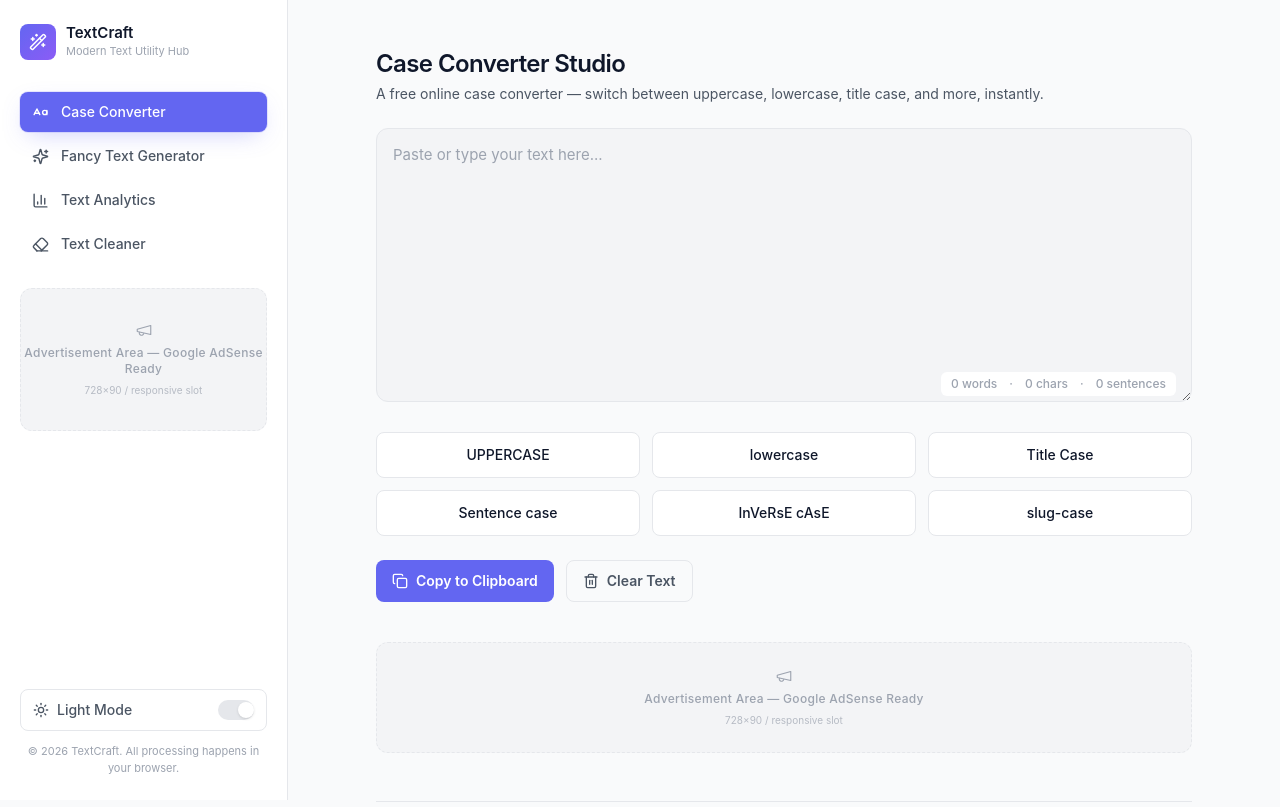
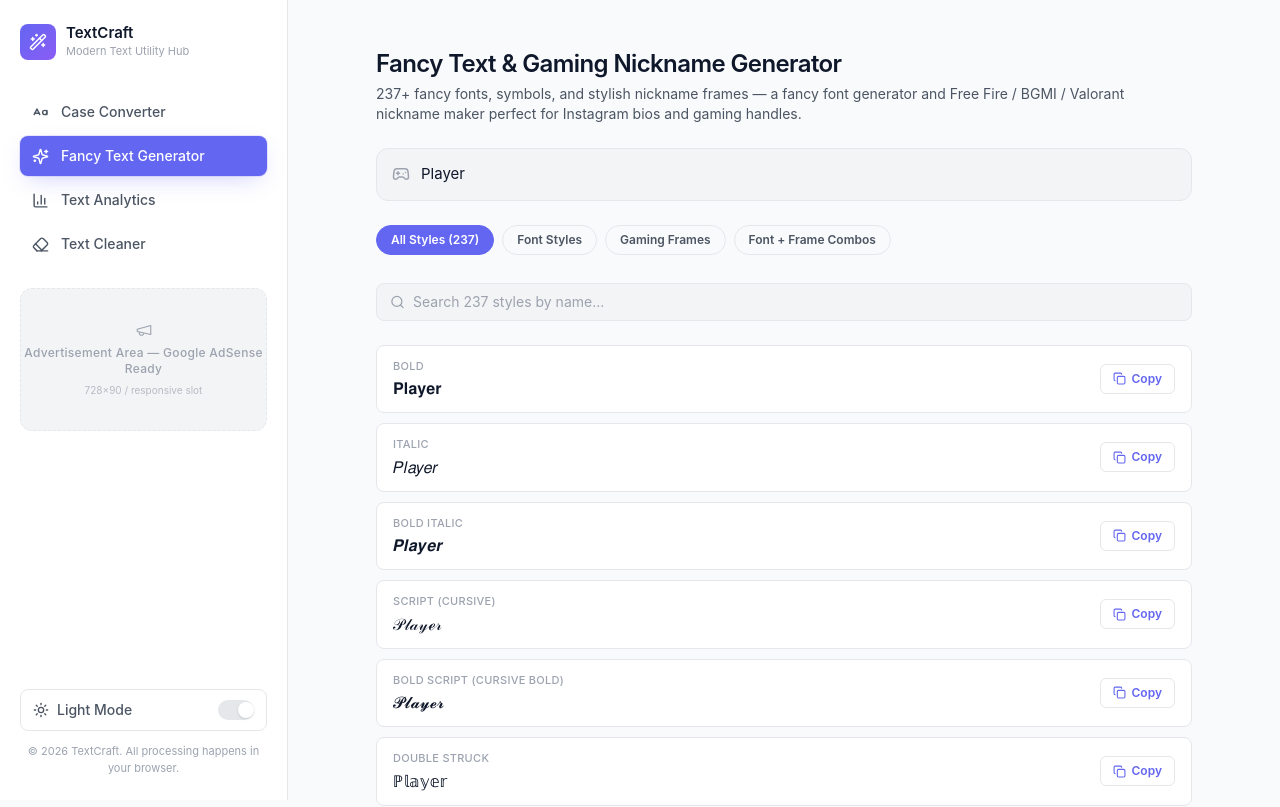
Before and after one commit to aiindiancomputer/textcraft, a Next.js app: page / in a window 1280 px wide. Shown: the top 807 px of the page. Built offline with nearby package versions, Linux system fonts and the light colour scheme.

Commit message:
fix: set default tool to fancy text, added dynamic URL parameters, and fixed branding to FancyCraft

```diff
--- a/app/layout.tsx
+++ b/app/layout.tsx
@@ -2,17 +2,13 @@ import type { Metadata } from "next";
 import "./globals.css";
 
 export const metadata: Metadata = {
-  // 1. Base URL config jo Google Search Console aur sitemap mappings ke liye bohot zaroori hai
   metadataBase: new URL("https://fancycraft.vercel.app"),
 
-  // 2. High-CTR SEO Title jo target keywords ko organically target karta hai
-  title: "TextCraft — Fancy Font Generator for Instagram Bio, Free Fire & BGMI",
-
-  // 3. Keyword-rich meta description jo users ko search page se click karne par majboor karega
+  // Branding badal kar FancyCraft kar diya
+  title: "FancyCraft — Fancy Font Generator for Instagram Bio, Free Fire & BGMI",
   description:
     "Generate 1000+ stylish fonts, cool text symbols, and aesthetic names for Instagram bio, Free Fire, BGMI, and WhatsApp instantly. Free online copy & paste fancy nickname maker, case converter, and utility hub.",
 
-  // 4. Exact high-volume search phrases jo teri audience dhoondti hai
   keywords: [
     "online case converter",
     "fancy fonts for instagram bio",
@@ -21,34 +17,28 @@ export const metadata: Metadata = {
     "word counter online tool",
     "clean messy text tool",
     "text analytics",
+    "cool fonts copy paste",
+    "instagram font style modifier",
     "stylish text generator",
     "fancy text copy paste",
-    "cool fonts copy paste",
-    "instagram font style modifier"
+    "fancycraft",
   ],
 
-  // 5. Canonical link jo duplicate content issues ko completely fix karta hai
   alternates: {
     canonical: "/",
   },
 
-  // 6. Social media sharing optimize karne ke liye OpenGraph protocols
   openGraph: {
-    title: "TextCraft — Modern Text Utility Hub & Fancy Font Generator",
+    title: "FancyCraft — Modern Text Utility Hub & Fancy Font Generator",
     description:
-      "Convert case, generate 237+ fancy fonts and gaming nicknames, analyze text, and clean messy text — 100% free, all in your browser.",
+      "Convert case, generate 1000+ fancy fonts and gaming nicknames, analyze text, and clean messy text — 100% free, all in your browser.",
     type: "website",
     url: "https://fancycraft.vercel.app",
-    siteName: "TextCraft",
+    siteName: "FancyCraft",
     locale: "en_US",
   },
 };
 
-// Runs synchronously in <head>, before React hydrates and before first
-// paint, so the correct theme class is already on <html> when the page
-// renders. This is what eliminates the light/dark "flash" on load — the
-// alternative (setting the class from a useEffect in page.tsx) always
-// paints one frame in the wrong theme first.
 const THEME_INIT_SCRIPT = `
 (function () {
   try {
@@ -68,7 +58,6 @@ export default function RootLayout({
   return (
     <html lang="en" suppressHydrationWarning>
       <head>
-        {/* Anti-flash theme script execution */}
         <script dangerouslySetInnerHTML={{ __html: THEME_INIT_SCRIPT }} />
       </head>
       <body className="font-sans antialiased transition-colors duration-300" suppressHydrationWarning>
--- a/app/page.tsx
+++ b/app/page.tsx
@@ -1,6 +1,7 @@
 "use client";
 
-import { useCallback, useEffect, useState } from "react";
+import { useCallback, useEffect, useState, Suspense } from "react";
+import { useRouter, useSearchParams } from "next/navigation";
 import { Menu } from "lucide-react";
 import Sidebar from "@/components/Sidebar";
 import AdPlaceholder from "@/components/AdPlaceholder";
@@ -14,25 +15,35 @@ import type { ToolId } from "@/lib/types";
 
 const THEME_STORAGE_KEY = "textcraft-theme";
 
-export default function Home() {
-  const [activeTool, setActiveTool] = useState<ToolId>("case-converter");
-  // The blocking script in app/layout.tsx already applied the right class
-  // to <html> before this component ever mounts, so we read it back here
-  // instead of guessing a default and flipping it after mount — that guess
-  // is what causes the one-frame theme flash.
+function DashboardContent() {
+  const router = useRouter();
+  const searchParams = useSearchParams();
+
+  // 1. URL parameter se active tool read karenge. Agar blank hai, toh default "fancy-text" set hoga!
+  const currentToolFromUrl = (searchParams.get("tool") as ToolId) || "fancy-text";
+  const [activeTool, setActiveTool] = useState<ToolId>(currentToolFromUrl);
+
   const [isDark, setIsDark] = useState<boolean | null>(null);
   const [sidebarOpen, setSidebarOpen] = useState(false);
   const [toast, setToast] = useState<ToastState>({ message: "", visible: false });
+
+  // Handle click on tabs/sidebar to update URL along with State
+  const handleToolChange = (toolId: ToolId) => {
+    setActiveTool(toolId);
+    router.push(`/?tool=${toolId}`, { scroll: false });
+  };
+
+  // Sync state if back/forward browser buttons are pressed
+  useEffect(() => {
+    if (currentToolFromUrl) {
+      setActiveTool(currentToolFromUrl);
+    }
+  }, [currentToolFromUrl]);
 
   useEffect(() => {
     setIsDark(document.documentElement.classList.contains("dark"));
   }, []);
 
-  // Lock background scroll while the mobile drawer is open. Without this,
-  // the page behind the overlay can still scroll, and on some browsers the
-  // scrollbar appearing/disappearing nudges the viewport width — which
-  // reads as the exact "jitter" a fixed-position drawer is supposed to
-  // avoid.
   useEffect(() => {
     document.body.style.overflow = sidebarOpen ? "hidden" : "";
     return () => {
@@ -62,21 +73,13 @@ export default function Home() {
     >
       <Sidebar
         activeTool={activeTool}
-        onSelectTool={setActiveTool}
+        onSelectTool={handleToolChange} // Router wrapped wrapper pass kiya
         isDark={isDark ?? true}
         onToggleTheme={toggleTheme}
         isOpen={sidebarOpen}
         onClose={() => setSidebarOpen(false)}
       />
 
-      {/*
-        This wrapper reserves the sidebar's width with a static `lg:pl-72`
-        instead of putting the sidebar inside the flex flow. Since the
-        sidebar is always `fixed` (see Sidebar.tsx), this padding is the
-        only thing standing in for its width — it never changes at
-        runtime, so there is nothing here that can shift when the drawer
-        opens/closes or when the theme toggles.
-      */}
       <div className="flex min-h-screen flex-col lg:pl-72">
         <header
           className="sticky top-0 z-20 flex items-center gap-3 border-b px-5 py-3.5 backdrop-blur transition-colors duration-300 lg:hidden"
@@ -89,17 +92,11 @@ export default function Home() {
           >
             <Menu size={20} />
           </button>
-          <span className="text-sm font-semibold">TextCraft</span>
+          {/* Header branding changed to FancyCraft */}
+          <span className="text-sm font-semibold">FancyCraft</span>
         </header>
 
         <main className="mx-auto w-full max-w-4xl flex-1 px-5 py-8 sm:px-8 lg:px-10 lg:py-12">
-          {/*
-            `key={activeTool}` forces a clean remount per tool (rather than
-            patching the previous tool's DOM in place) and re-triggers the
-            fade-in keyframe, so switching tabs always reads as a single
-            deliberate transition instead of a partial re-render warping
-            mid-layout.
-          */}
           <div key={activeTool} className="animate-fade-in">
             {activeTool === "case-converter" && <CaseConverter onCopy={showToast} />}
             {activeTool === "fancy-text" && <FancyTextGenerator onCopy={showToast} />}
@@ -115,12 +112,13 @@ export default function Home() {
             <FAQSection />
           </div>
 
+          {/* Footer branding changed to FancyCraft */}
           <footer
             className="mt-12 border-t pt-6 text-center text-xs transition-colors duration-300"
             style={{ borderColor: "var(--border-color)", color: "var(--text-muted)" }}
           >
             <p>
-              TextCraft — free online case converter, fancy font generator, word counter, and
+              FancyCraft — free online case converter, fancy font generator, word counter, and
               text cleaner. No sign-up, no tracking, no server.
             </p>
           </footer>
@@ -131,3 +129,12 @@ export default function Home() {
     </div>
   );
 }
+
+// Next.js App Router rules ke mutabik searchParams use karne par components ko Suspense me wrap karna mandatory hota hai build success ke liye.
+export default function Home() {
+  return (
+    <Suspense fallback={<div className="p-10 text-center text-sm">Loading FancyCraft Toolset...</div>}>
+      <DashboardContent />
+    </Suspense>
+  );
+}
```
